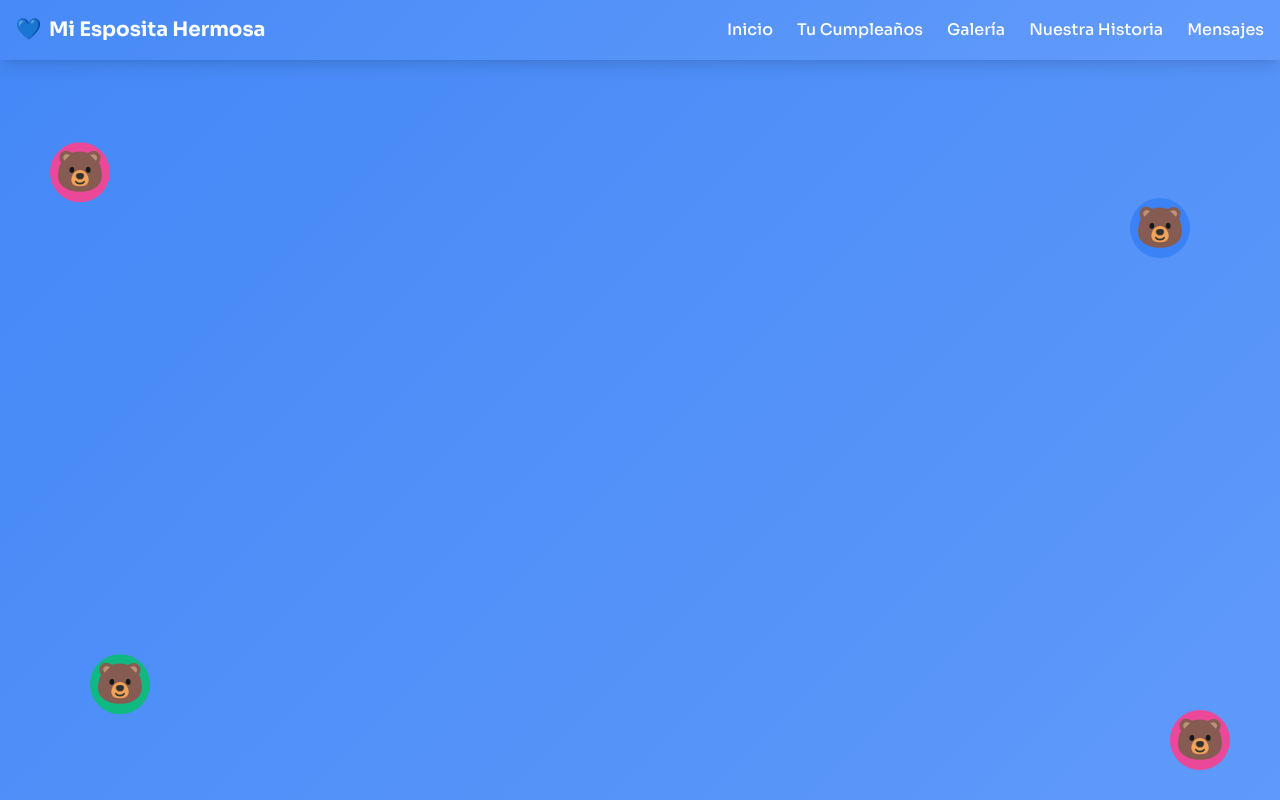
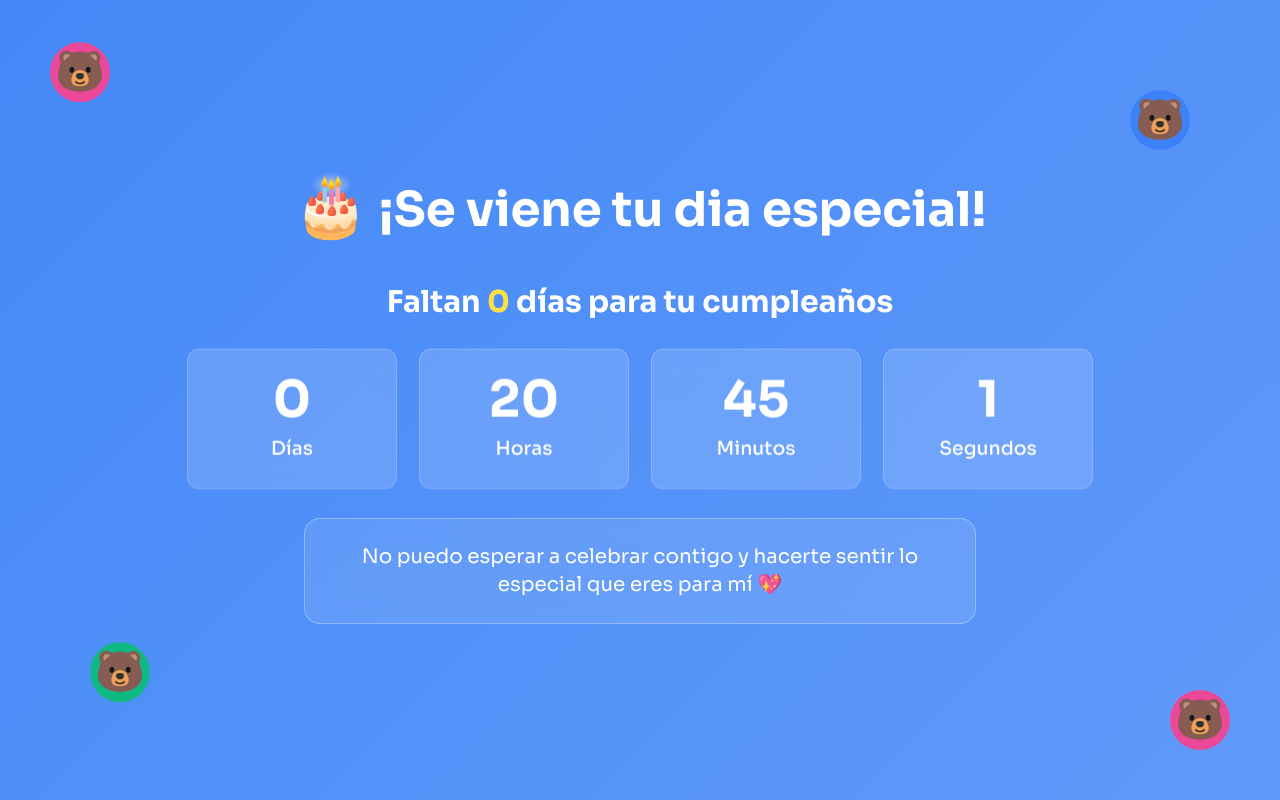
Before and after one commit to AlexSandroProgrammer/ositos_carinositos, a plain HTML site: page index.html in a window 1280 px wide. Shown: the top 800 px of the page. Drawn offline with nearby package versions, Linux system fonts and the light colour scheme.

Commit message:
feat: habilitamos el conteo

```diff
--- a/index.html
+++ b/index.html
@@ -9,7 +9,7 @@
   </head>
   <body class="bg-gray-50">
     <!-- Countdown Section -->
-    <!-- <div id="countdown-container">
+    <div id="countdown-container">
       <section
         class="gradient-bg min-h-screen flex items-center justify-center text-white relative overflow-hidden"
       >
@@ -75,7 +75,7 @@
           </div>
         </div>
       </section>
-    </div> -->
+    </div>
 
     <div id="birthday-celebration">
       <!-- Navigation -->
```
